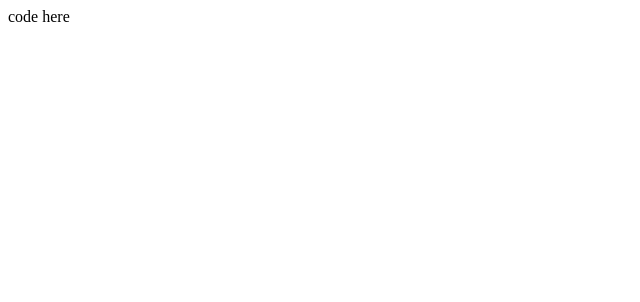
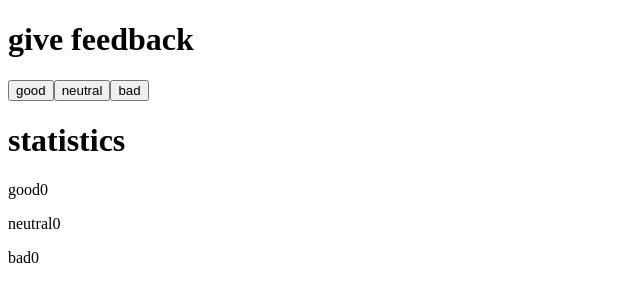
Before and after one commit to Sam-was-hereeee/full-stack-open, a React (Vite) app in the folder part1/unicafe/: page / in a window 1280 px wide. Shown: the top 302 px of the page, without its empty margins (0-640 px from the left). Built offline with nearby package versions, Linux system fonts and the light colour scheme.

Commit message:
Finished exercise 1.6, added 3 buttons and corresponding components to keep track of the reviews

```diff
--- a/part1/unicafe/src/App.jsx
+++ b/part1/unicafe/src/App.jsx
@@ -1,15 +1,44 @@
 import { useState } from 'react'
+
+const Button = ({ handleClick, text}) => {
+    return (
+        <>
+            <button onClick={handleClick}>{text}</button>
+        </>
+    )
+};
+
+const Result = ({name, count}) => {
+    return (
+        <>
+            <p>{name}{count}</p>
+        </>
+    )
+}
 
 const App = () => {
     // save clicks of each button to its own state
-    const [good, setGood] = useState(0)
-    const [neutral, setNeutral] = useState(0)
-    const [bad, setBad] = useState(0)
+    const [review, setReview] = useState({
+        good: 0, neutral: 0, bad:0
+    });
+
+    const addReview = (reviewType) => {
+        const newReview = Object.assign({}, review);
+        newReview[reviewType] += 1;
+        setReview(newReview);
+    };
 
     return (
-        <div>
-            code here
-        </div>
+        <>
+            <h1>give feedback</h1>
+            <Button handleClick={()=>addReview('good')} text={"good"} />
+            <Button handleClick={()=>{addReview('neutral')}} text={'neutral'}/>
+            <Button handleClick={()=>{addReview('bad')}} text={'bad'}/>
+            <h1>statistics</h1>
+            <Result name={'good'} count={review.good}/>
+            <Result name={'neutral'} count={review.neutral}/>
+            <Result name={'bad'} count={review.bad}/>
+        </>
     )
 }
 
```
